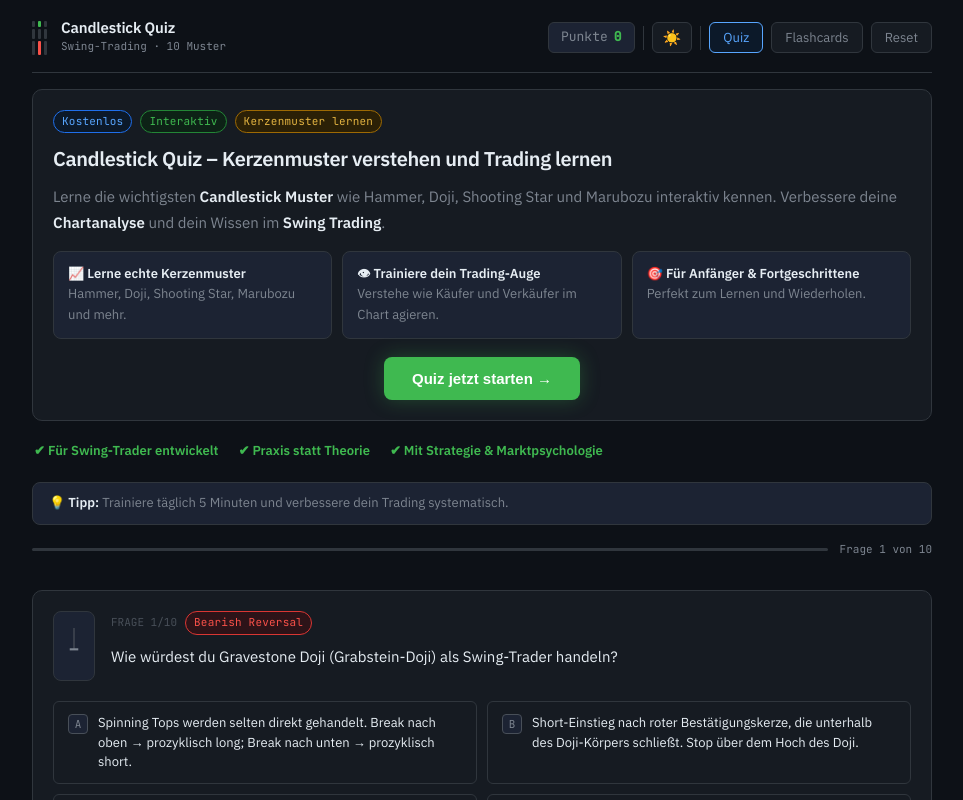
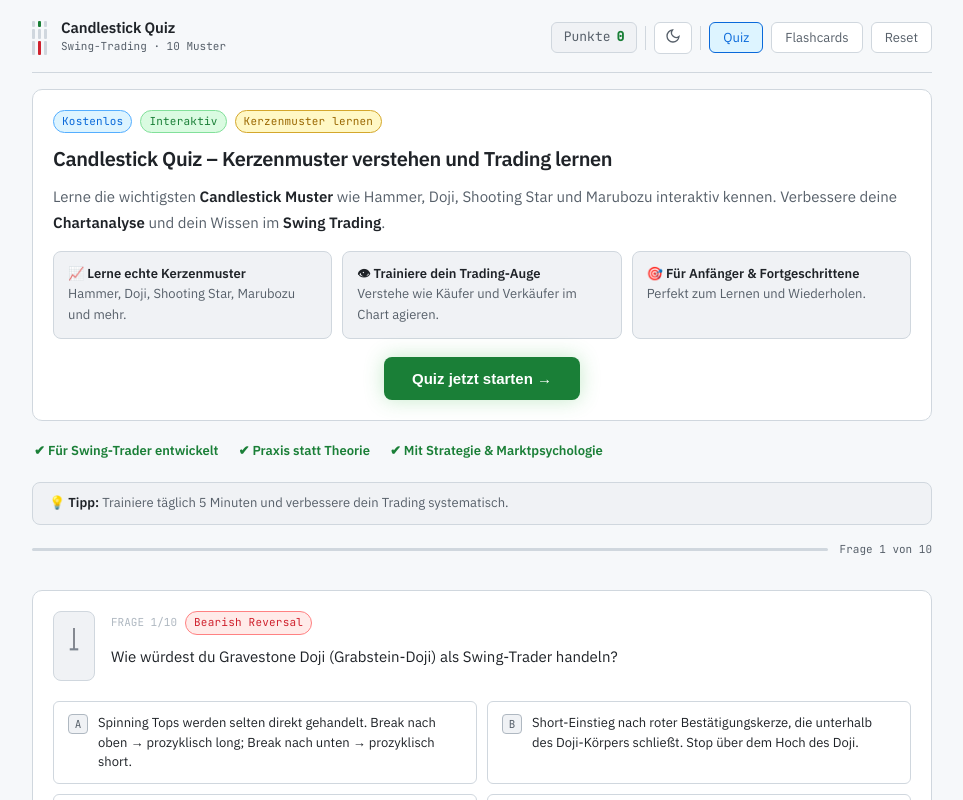
Before and after one commit to Ludolf23/candlestick-quiz, a React (Vite) app: page / in a window 1280 px wide. Shown: the top 800 px of the page, without its empty margins (158-1121 px from the left). Built offline with nearby package versions, Linux system fonts and the light colour scheme.

Commit message:
Update App.jsx

```diff
--- a/src/App.jsx
+++ b/src/App.jsx
@@ -405,7 +405,7 @@
     strategie: "Einstieg erst nach Bestätigung: grüne Folgekerze über dem Hammer-Hoch. Stop unter das Tief der Lunte, Ziel: nächster Widerstand oder MA20.",
     wirkung: "2–3",
     staerke: 4,
-    svg: () => <svg width={24} height={41} viewBox="0 0 28 48"><line x1="14" x2="14" y1="8" y2="42" stroke="#484f58" strokeWidth="1.5"/><rect x="8" y="16" width="12" height="8" fill="#3fb950" stroke="#238636" strokeWidth="0.5" rx="1.5"/></svg>,
+    svg: () => <svg width={24} height={41} viewBox="0 0 28 48"><line x1="14" x2="14" y1="24" y2="42" stroke="#484f58" strokeWidth="1.5"/><rect x="8" y="15" width="12" height="9" fill="#3fb950" stroke="#238636" strokeWidth="0.5" rx="1.5"/></svg>,
   },
   {
     name: "Hanging Man",
@@ -423,7 +423,7 @@
     strategie: "Swing-Trader warten auf eine rote Bestätigungskerze unterhalb des Hanging-Man-Körpers. Stop über dem Hoch, Ziel: nächster Support oder MA20.",
     wirkung: "2",
     staerke: 5,
-    svg: () => <svg width={24} height={41} viewBox="0 0 28 48"><line x1="14" x2="14" y1="8" y2="42" stroke="#484f58" strokeWidth="1.5"/><rect x="8" y="12" width="12" height="8" fill="#f85149" stroke="#da3633" strokeWidth="0.5" rx="1.5"/></svg>,
+    svg: () => <svg width={24} height={41} viewBox="0 0 28 48"><line x1="14" x2="14" y1="24" y2="42" stroke="#484f58" strokeWidth="1.5"/><rect x="8" y="15" width="12" height="9" fill="#f85149" stroke="#da3633" strokeWidth="0.5" rx="1.5"/></svg>,
   },
   {
     name: "Dragonfly Doji",
@@ -477,7 +477,7 @@
     strategie: "Sehr konservativ: nur nach klarer grüner Bestätigungskerze über dem Hoch einsteigen. Stop unter dem Tief der Kerze.",
     wirkung: "2–3",
     staerke: 4,
-    svg: () => <svg width={24} height={41} viewBox="0 0 28 48"><line x1="14" x2="14" y1="6" y2="30" stroke="#484f58" strokeWidth="1.5"/><rect x="8" y="30" width="12" height="8" fill="#3fb950" stroke="#238636" strokeWidth="0.5" rx="1.5"/></svg>,
+    svg: () => <svg width={24} height={41} viewBox="0 0 28 48"><line x1="14" x2="14" y1="6" y2="33" stroke="#484f58" strokeWidth="1.5"/><rect x="8" y="33" width="12" height="9" fill="#3fb950" stroke="#238636" strokeWidth="0.5" rx="1.5"/></svg>,
   },
   {
     name: "Shooting Star",
@@ -682,7 +682,7 @@
 
 // ─── Main App ─────────────────────────────────────────────────────────────────
 export default function App() {
-  const [theme, setTheme] = useState(() => localStorage.getItem("cq_theme") || "dark");
+  const [theme, setTheme] = useState(() => localStorage.getItem("cq_theme") || "light");
   setThemeTokens(theme);
 
   const [mode,         setMode]         = useState("quiz");
@@ -821,11 +821,14 @@
               <div className="score-badge">Punkte <span>{score}</span></div>
               <div style={{ width: 1, height: 24, background: C.border }} />
               <button className="nav-btn" onClick={() => setTheme((t) => t === "dark" ? "light" : "dark")} title="Theme wechseln" style={{ fontSize: 15, padding: "5px 10px" }}>
-                {theme === "dark" ? "☀️" : "🌙"}
+                {theme === "dark"
+                  ? <svg width="16" height="16" viewBox="0 0 24 24" fill="none" stroke="currentColor" strokeWidth="2"><circle cx="12" cy="12" r="5"/><line x1="12" y1="1" x2="12" y2="3"/><line x1="12" y1="21" x2="12" y2="23"/><line x1="4.22" y1="4.22" x2="5.64" y2="5.64"/><line x1="18.36" y1="18.36" x2="19.78" y2="19.78"/><line x1="1" y1="12" x2="3" y2="12"/><line x1="21" y1="12" x2="23" y2="12"/><line x1="4.22" y1="19.78" x2="5.64" y2="18.36"/><line x1="18.36" y1="5.64" x2="19.78" y2="4.22"/></svg>
+                  : <svg width="16" height="16" viewBox="0 0 24 24" fill="none" stroke="currentColor" strokeWidth="2"><path d="M21 12.79A9 9 0 1 1 11.21 3 7 7 0 0 0 21 12.79z"/></svg>
+                }
               </button>
               <div style={{ width: 1, height: 24, background: C.border }} />
-              <button className={`nav-btn${mode === "quiz"  ? " active" : ""}`} onClick={() => setMode("quiz")}>Quiz</button>
-              <button className={`nav-btn${mode === "flash" ? " active" : ""}`} onClick={() => setMode("flash")}>Flashcards</button>
+              <button className={`nav-btn${mode === "quiz"  ? " active" : ""}`} onClick={() => setMode("quiz")} title="Quiz: Beantworte 10 Fragen zu Candlestick Mustern">Quiz</button>
+              <button className={`nav-btn${mode === "flash" ? " active" : ""}`} onClick={() => setMode("flash")} title="Flashcards: Alle 10 Muster auf einen Blick – ideal zum Lernen">Flashcards</button>
               <button className="nav-btn" onClick={() => setShowResetConfirm(true)}>Reset</button>
               {inReview && <button className="nav-btn danger" onClick={stopReview}>Review ✕</button>}
             </div>
@@ -857,7 +860,7 @@
                 ))}
               </div>
               <div style={{ display: "flex", justifyContent: "center", paddingTop: 4 }}>
-                <button onClick={() => document.getElementById("quiz-anchor")?.scrollIntoView({ behavior: "smooth" })}
+                <button onClick={() => { setMode("quiz"); setTimeout(() => document.getElementById("quiz-anchor")?.scrollIntoView({ behavior: "smooth" }), 50); }}
                   style={{ display: "inline-flex", alignItems: "center", gap: 10, padding: "13px 28px", borderRadius: 8, background: C.green, color: "#fff", fontWeight: 600, fontSize: 15, border: "none", cursor: "pointer", boxShadow: "0 0 20px rgba(63,185,80,0.3)" }}>
                   Quiz jetzt starten →
                 </button>
```
